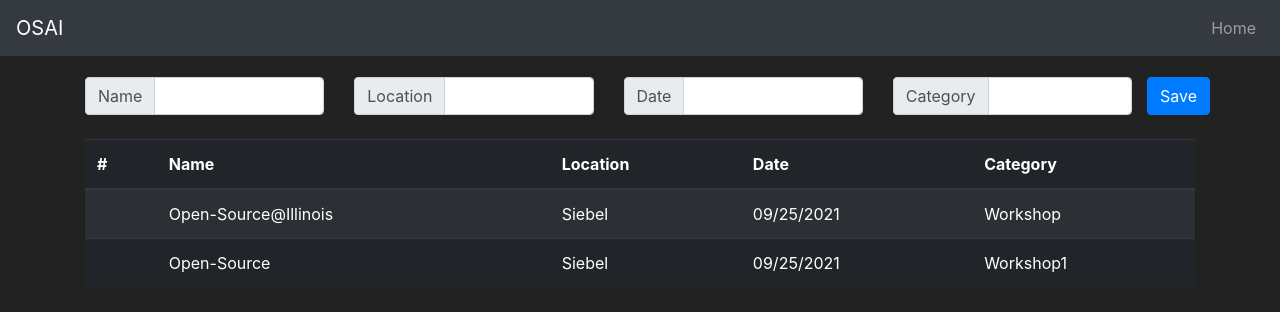
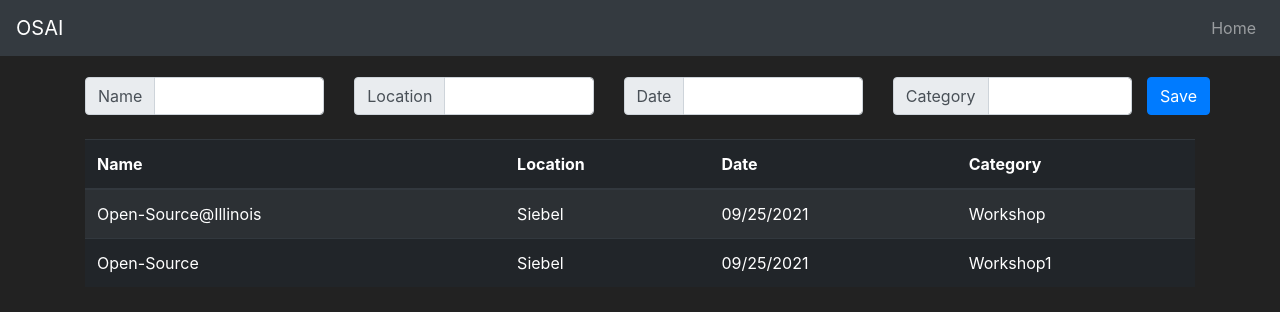
Before and after one commit to svijay77/rest-api-workshop-fa21, a React (Create React App) app in the folder web/: page / in a window 1280 px wide. Shown: the top 312 px of the page. Built offline with nearby package versions, Linux system fonts and the light colour scheme; no server answers.

Commit message:
Add location, drop quantity from event schema

```diff
--- a/web/src/components/App.js
+++ b/web/src/components/App.js
@@ -26,7 +26,6 @@ const App = () => {
             <Table striped hover variant="dark">
                 <thead>
                 <tr>
-                    <th>#</th>
                     <th>Name</th>
                     <th>Location</th>
                     <th>Date</th>
@@ -38,7 +37,6 @@ const App = () => {
                     ids.map(id => events[id])
                        .map(event =>
                             <tr key={event.id}>
-                                <th>{event.id}</th>
                                 <td>{event.name}</td>
                                 <td>{event.location}</td>
                                 <td>{event.date}</td>
```
Also changed, not shown: 1 other file (tests, documents, lock files or other folders).
